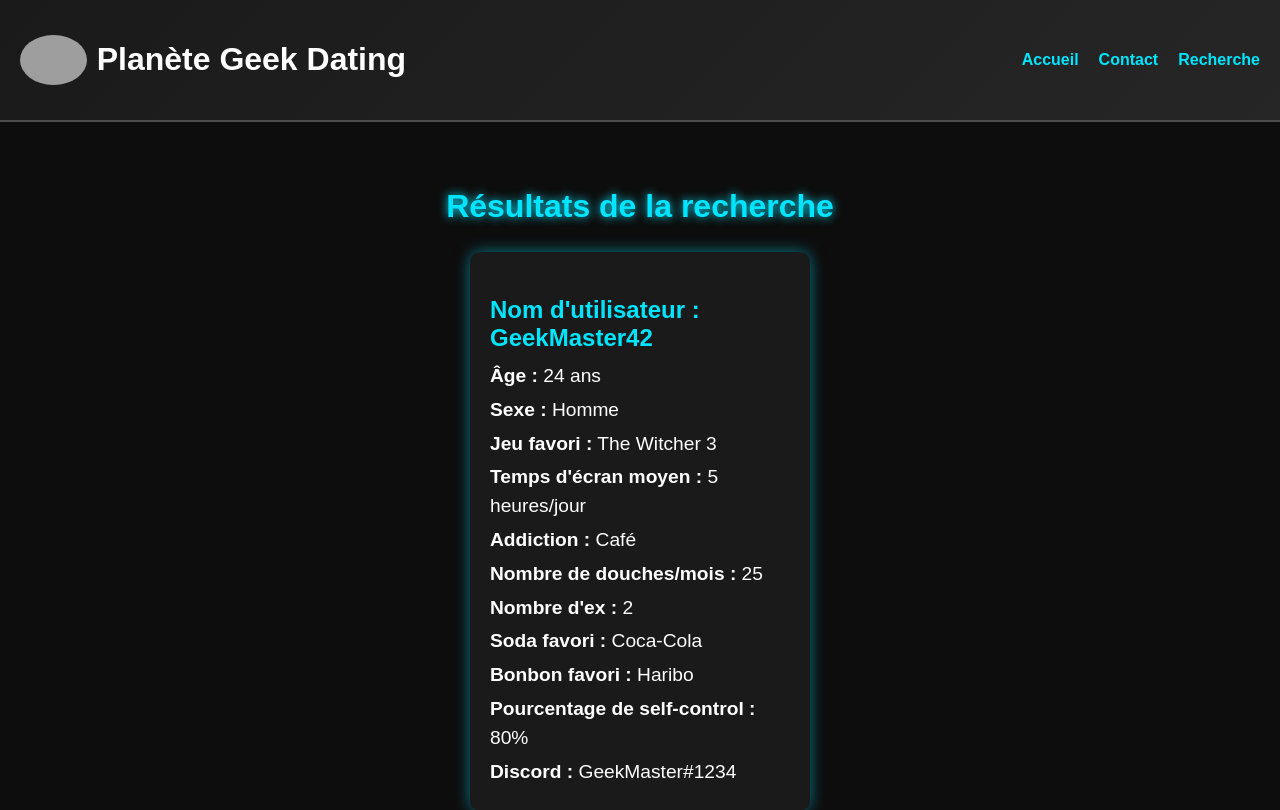
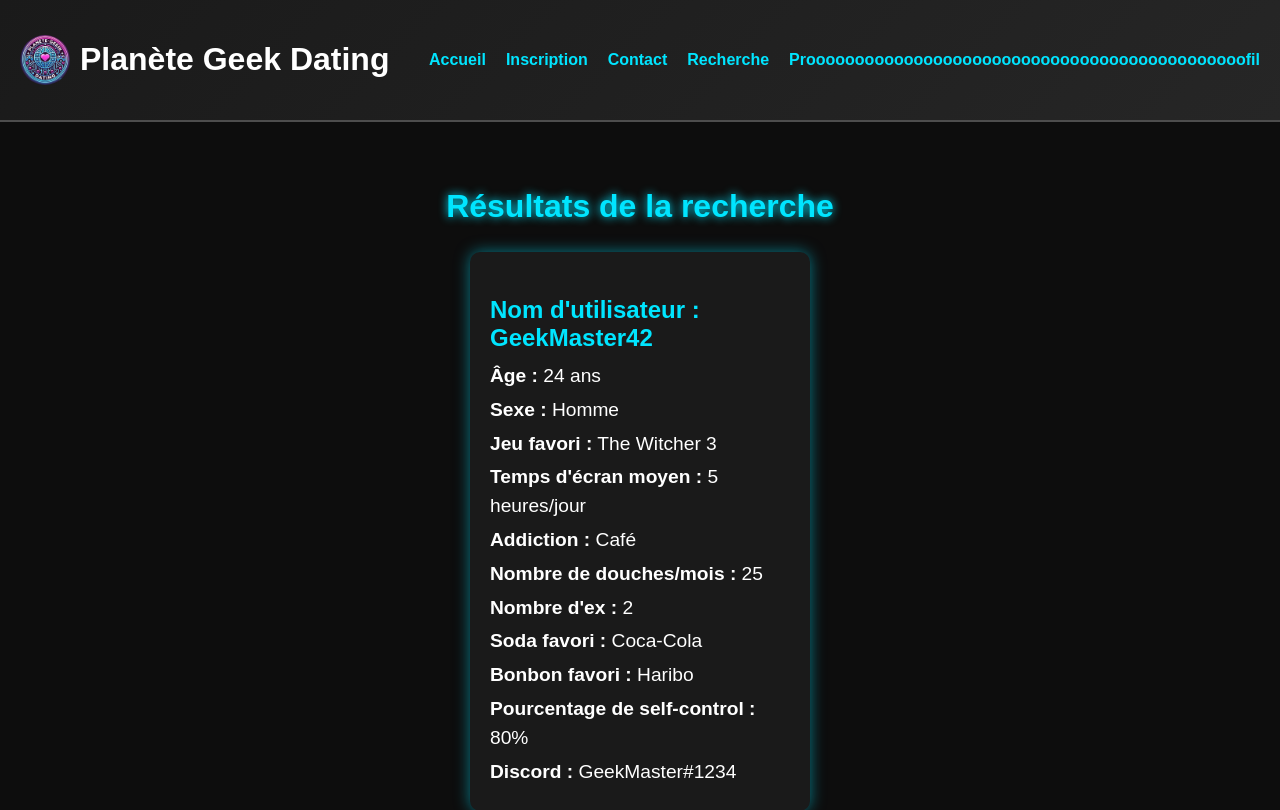
Before and after one commit to Evabela/Projet-NSI-SQL, a Flask app: template templates/resultats.html in a window 1280 px wide. Shown: the top 810 px of the page. Run offline with Flask 3, Linux system fonts and the light colour scheme; the template is opened without the code that fills it, so the values that code supplies are empty; grey boxes are pictures that could not be loaded.

Commit message:
resultat maj

```diff
--- a/templates/profil.html
+++ b/templates/profil.html
@@ -4,7 +4,7 @@
     <meta charset="UTF-8">
     <meta name="viewport" content="width=device-width, initial-scale=1.0">
     <meta name="description" content="Planète Geek Dating - Le site de rencontre dédié aux passionnés de technologie, de science-fiction, de jeux vidéo et de culture geek.">
-    <title>Planète Geek Dating</title>
+    <title>Profil - Planète Geek Dating</title>
     <link rel="stylesheet" href={{url_for('static', filename='styles.css')}}>
     <link rel="icon" href={{url_for('static', filename='logo rond.png')}} type="image/webp">
 </head>
--- a/templates/resultats.html
+++ b/templates/resultats.html
@@ -5,20 +5,22 @@
     <meta name="viewport" content="width=device-width, initial-scale=1.0">
     <meta name="description" content="Résultats de la recherche - Planète Geek Dating">
     <title>Résultats de la recherche</title>
-    <link rel="stylesheet" href="styles.css">
+    <link rel="stylesheet" href={{url_for('static', filename='styles.css')}}>
+    <link rel="icon" href={{url_for('static', filename='logo rond.png')}} type="image/webp">
 </head>
 <body>
     <header>
         <div class="logo">
-            <img src="logo circulaire.webp" alt="Logo Planète Geek Dating">
-            <h1>Planète Geek Dating</h1>
+            <img src={{url_for('static', filename='logo circulaire.webp')}} alt="Logo Planète Geek Dating">
+            <h1><a class="home_button" href={{url_for('index')}}>Planète Geek Dating</a></h1>
         </div>
         <nav>
             <ul>
-                <li><a href="index.html">Accueil</a></li>
-                <li><a href="Contacts.html">Contact</a></li>
-                <li><a href="recherche.html">Recherche</a></li>
-
+                <li><a href={{url_for("index")}}>Accueil</a></li>
+                <li><a href={{url_for("index")}}#signup>Inscription</a></li>
+                <li><a href={{url_for('Contacts')}}>Contact</a></li>
+                <li><a href={{url_for('recherche')}}>Recherche</a></li>
+                <li><a href={{url_for('profil')}}>Prooooooooooooooooooooooooooooooooooooooooooooofil</a></li>
             </ul>
         </nav>
     </header>
```
